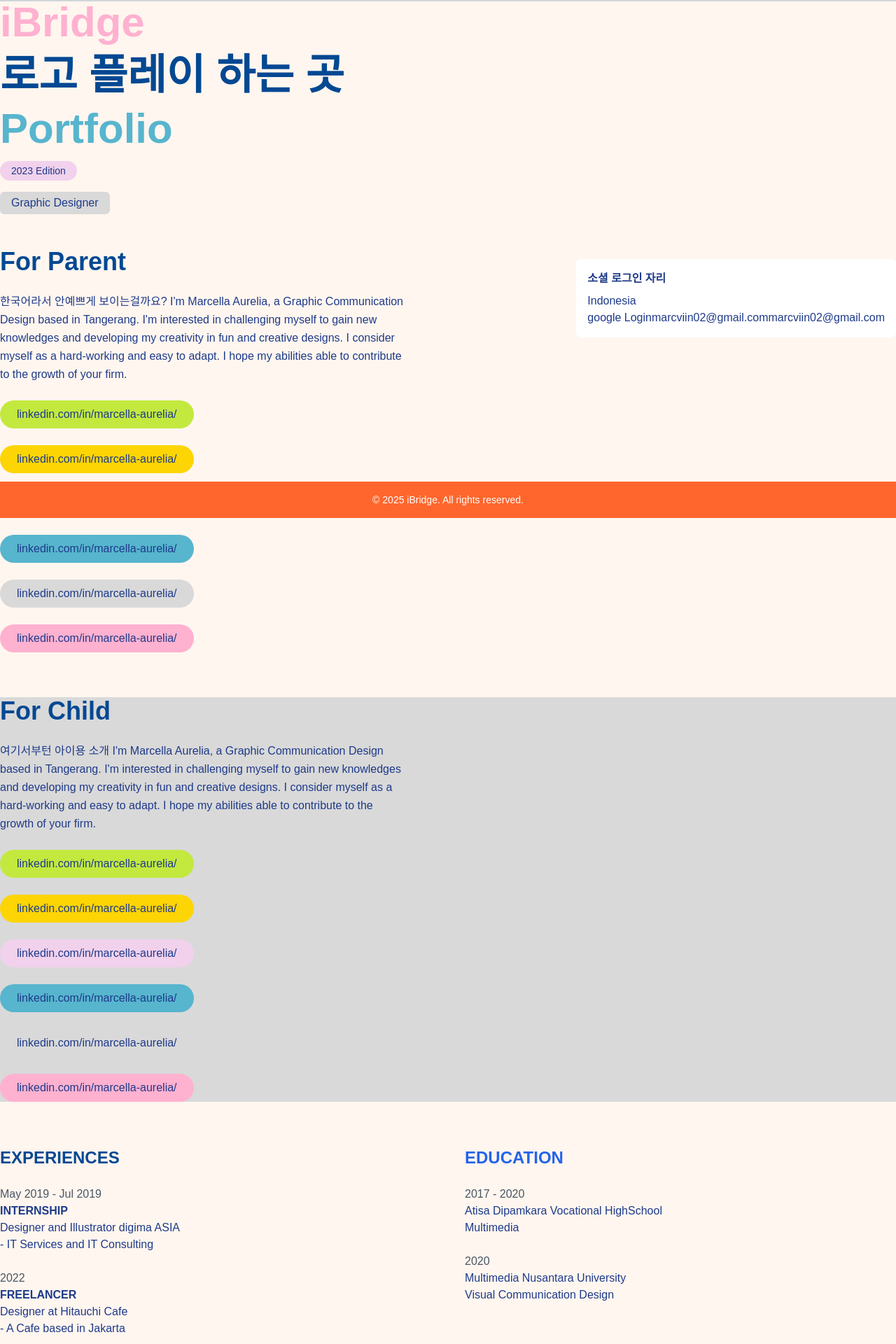
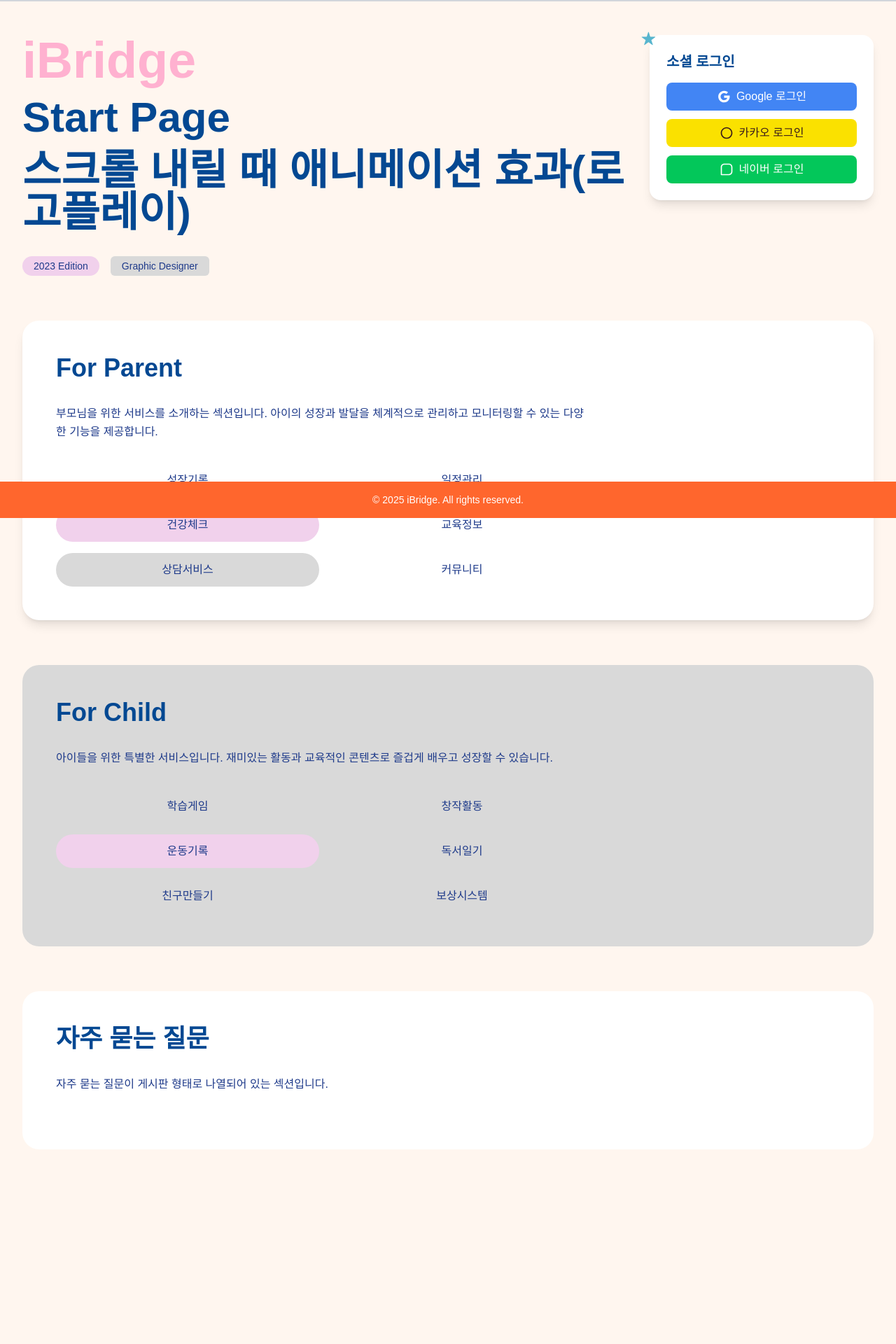
Before and after one commit to i-Bridge/front-ibridge-2025, a Next.js app: page / in a window 1280 px wide. Shown: the part 60-1980 px from the top of the page at 70% size. After the commit the page ends 1814 px from the top, so only its background shows below. Built offline with nearby package versions, Linux system fonts and the light colour scheme.

Commit message:
Design: start 페이지 구도 잡기

```diff
--- a/src/app/(start)/page.tsx
+++ b/src/app/(start)/page.tsx
@@ -1,148 +1,150 @@
-export default function Portfolio() {
+export default function StartPage() {
   return (
-    <div className="min-h-screen bg-i-ivory">
-      {/* Main Content */}
-      <main>
-        {/* 로고 플레이 하는 곳 */}
-        <div className="mb-12 ">
-          <div className="max-w-xl">
-            <h1 className="text-6xl text-i-pink font-bold mb-4">iBridge</h1>
+    <div className="min-h-screen bg-i-ivory px-8 py-12">
+      <main className="max-w-7xl mx-auto">
+        {/* Header Section with Logo and Social Login */}
+        <div className="flex justify-between items-start mb-16">
+          {/* Logo Section */}
+          <div className="flex-1">
+            <div className="relative">
+              <h1 className="text-7xl text-i-pink font-bold mb-4 relative z-10">
+                iBridge
+                <span className="absolute -top-2 -right-2 text-xl text-i-skyblue">
+                  ★
+                </span>
+              </h1>
               <h1 className="text-6xl text-i-darkblue font-bold mb-4">
-              로고 플레이 하는 곳
+                Start Page
               </h1>
-            <h1 className="text-6xl text-i-skyblue font-bold mb-4">
-              Portfolio
+              <h1 className="text-6xl text-i-darkblue font-bold mb-4">
+                스크롤 내릴 때 애니메이션 효과(로고플레이)
               </h1>
 
-            <div className="bg-i-lightpurple text-blue-900 w-fit px-4 py-1 rounded-full text-sm">
+              <div className="flex gap-4 mt-8">
+                <div className="bg-i-lightpurple text-blue-900 px-4 py-1 rounded-full text-sm">
                   2023 Edition
                 </div>
-            <div className="bg-i-lightgrey text-blue-900 px-4 py-1 rounded-md w-fit mt-4">
+                <div className="bg-i-lightgrey text-blue-900 px-4 py-1 rounded-md text-sm">
                   Graphic Designer
                 </div>
               </div>
             </div>
+          </div>
 
-        {/* 부모 서비스 소개 */}
-        <div className="flex justify-between items-start mb-16">
-          <div className="max-w-xl">
-            <h2 className="text-4xl text-i-darkblue font-bold mb-6">
-              For Parent
-            </h2>
-            <p className="text-blue-900 leading-relaxed">
-              한국어라서 안예쁘게 보이는걸까요? I'm Marcella Aurelia, a Graphic
-              Communication Design based in Tangerang. I'm interested in
-              challenging myself to gain new knowledges and developing my
-              creativity in fun and creative designs. I consider myself as a
-              hard-working and easy to adapt. I hope my abilities able to
-              contribute to the growth of your firm.
-            </p>
-            <div className="bg-i-lightgreen text-blue-900 rounded-full px-6 py-2 mt-6 w-fit">
-              linkedin.com/in/marcella-aurelia/
+          {/* Social Login Section */}
+          <div className="w-80">
+            <div className="bg-white p-6 rounded-2xl shadow-lg">
+              <h3 className="text-i-darkblue font-bold mb-4 text-xl">
+                소셜 로그인
+              </h3>
+              <div className="space-y-3">
+                <button className="w-full bg-[#4285F4] text-white py-2 px-4 rounded-lg flex items-center justify-center gap-2 hover:bg-[#357ABD] transition-colors">
+                  <svg className="w-5 h-5" viewBox="0 0 24 24">
+                    <path
+                      fill="currentColor"
+                      d="M12.545,10.239v3.821h5.445c-0.712,2.315-2.647,3.972-5.445,3.972c-3.332,0-6.033-2.701-6.033-6.032s2.701-6.032,6.033-6.032c1.498,0,2.866,0.549,3.921,1.453l2.814-2.814C17.503,2.988,15.139,2,12.545,2C7.021,2,2.543,6.477,2.543,12s4.478,10,10.002,10c8.396,0,10.249-7.85,9.426-11.748L12.545,10.239z"
+                    />
+                  </svg>
+                  Google 로그인
+                </button>
+                <button className="w-full bg-[#FAE100] text-[#391B1B] py-2 px-4 rounded-lg flex items-center justify-center gap-2 hover:bg-[#FDD835] transition-colors">
+                  <svg className="w-5 h-5" viewBox="0 0 24 24">
+                    <path
+                      fill="currentColor"
+                      d="M12,2C6.48,2,2,6.48,2,12s4.48,10,10,10s10-4.48,10-10S17.52,2,12,2z M12,20c-4.41,0-8-3.59-8-8s3.59-8,8-8s8,3.59,8,8S16.41,20,12,20z"
+                    />
+                  </svg>
+                  카카오 로그인
+                </button>
+                <button className="w-full bg-[#03C75A] text-white py-2 px-4 rounded-lg flex items-center justify-center gap-2 hover:bg-[#02B150] transition-colors">
+                  <svg className="w-5 h-5" viewBox="0 0 24 24">
+                    <path
+                      fill="currentColor"
+                      d="M16,2H8C4.691,2,2,4.691,2,8v13c0,0.553,0.447,1,1,1h13c3.309,0,6-2.691,6-6V8C22,4.691,19.309,2,16,2z M20,16c0,2.206-1.794,4-4,4H4V8c0-2.206,1.794-4,4-4h8c2.206,0,4,1.794,4,4V16z"
+                    />
+                  </svg>
+                  네이버 로그인
+                </button>
               </div>
-            <div className="bg-i-yellow text-blue-900 rounded-full px-6 py-2 mt-6 w-fit">
-              linkedin.com/in/marcella-aurelia/
-            </div>
-            <div className="bg-i-lightpurple text-blue-900 rounded-full px-6 py-2 mt-6 w-fit">
-              linkedin.com/in/marcella-aurelia/
-            </div>
-            <div className="bg-i-skyblue text-blue-900 rounded-full px-6 py-2 mt-6 w-fit">
-              linkedin.com/in/marcella-aurelia/
-            </div>
-            <div className="bg-i-lightgrey text-blue-900 rounded-full px-6 py-2 mt-6 w-fit">
-              linkedin.com/in/marcella-aurelia/
-            </div>
-            <div className="bg-i-pink text-blue-900 rounded-full px-6 py-2 mt-6 w-fit">
-              linkedin.com/in/marcella-aurelia/
-            </div>
-          </div>
-          <div className="relative">
-            <div className="bg-white p-4 rounded-lg mt-4">
-              <h3 className="mb-2 font-bold">소셜 로그인 자리</h3>
-              <div>Indonesia</div>
-              <button>google Login</button>
-              <button>marcviin02@gmail.com</button>
-              <button>marcviin02@gmail.com</button>
             </div>
           </div>
         </div>
 
-        {/* 아이용 서비스 소개 */}
-        <div className="flex justify-between items-start mb-16 bg-i-lightgrey">
-          <div className="max-w-xl">
-            <h2 className="text-4xl text-i-darkblue font-bold mb-6">
-              For Child
+        {/* Parent Service Section */}
+        <div className="mb-16 bg-white rounded-3xl p-12 shadow-lg">
+          <div className="max-w-3xl">
+            <h2 className="text-4xl text-i-darkblue font-bold mb-8">
+              For Parent
             </h2>
-            <p className="text-blue-900 leading-relaxed">
-              여기서부턴 아이용 소개 I'm Marcella Aurelia, a Graphic
-              Communication Design based in Tangerang. I'm interested in
-              challenging myself to gain new knowledges and developing my
-              creativity in fun and creative designs. I consider myself as a
-              hard-working and easy to adapt. I hope my abilities able to
-              contribute to the growth of your firm.
+            <p className="text-blue-900 leading-relaxed mb-8">
+              부모님을 위한 서비스를 소개하는 섹션입니다. 아이의 성장과 발달을
+              체계적으로 관리하고 모니터링할 수 있는 다양한 기능을 제공합니다.
             </p>
-            <div className="bg-i-lightgreen text-blue-900 rounded-full px-6 py-2 mt-6 w-fit">
-              linkedin.com/in/marcella-aurelia/
+            <div className="grid grid-cols-2 gap-4">
+              {[
+                '성장기록',
+                '일정관리',
+                '건강체크',
+                '교육정보',
+                '상담서비스',
+                '커뮤니티',
+              ].map((item, index) => (
+                <div
+                  key={index}
+                  className={`
+                  bg-i-${['lightgreen', 'yellow', 'lightpurple', 'skyblue', 'lightgrey', 'pink'][index]}
+                  text-blue-900 rounded-full px-6 py-3 text-center font-medium hover:transform hover:scale-105 transition-transform
+                `}
+                >
+                  {item}
                 </div>
-            <div className="bg-i-yellow text-blue-900 rounded-full px-6 py-2 mt-6 w-fit">
-              linkedin.com/in/marcella-aurelia/
-            </div>
-            <div className="bg-i-lightpurple text-blue-900 rounded-full px-6 py-2 mt-6 w-fit">
-              linkedin.com/in/marcella-aurelia/
-            </div>
-            <div className="bg-i-skyblue text-blue-900 rounded-full px-6 py-2 mt-6 w-fit">
-              linkedin.com/in/marcella-aurelia/
-            </div>
-            <div className="bg-i-lightgrey text-blue-900 rounded-full px-6 py-2 mt-6 w-fit">
-              linkedin.com/in/marcella-aurelia/
-            </div>
-            <div className="bg-i-pink text-blue-900 rounded-full px-6 py-2 mt-6 w-fit">
-              linkedin.com/in/marcella-aurelia/
+              ))}
             </div>
           </div>
         </div>
-        {/* Experience & Education */}
-        <div className="grid grid-cols-2 gap-12 mb-16">
-          <div>
-            <h2 className="text-2xl text-i-darkblue font-bold mb-6">
-              EXPERIENCES
+
+        {/* Child Service Section */}
+        <div className="mb-16 bg-i-lightgrey rounded-3xl p-12">
+          <div className="max-w-3xl">
+            <h2 className="text-4xl text-i-darkblue font-bold mb-8">
+              For Child
             </h2>
-            <div className="space-y-6">
-              <div>
-                <p className="text-gray-600">May 2019 - Jul 2019</p>
-                <p className="font-bold">INTERNSHIP</p>
-                <p>Designer and Illustrator digima ASIA</p>
-                <p>- IT Services and IT Consulting</p>
+            <p className="text-blue-900 leading-relaxed mb-8">
+              아이들을 위한 특별한 서비스입니다. 재미있는 활동과 교육적인
+              콘텐츠로 즐겁게 배우고 성장할 수 있습니다.
+            </p>
+            <div className="grid grid-cols-2 gap-4">
+              {[
+                '학습게임',
+                '창작활동',
+                '운동기록',
+                '독서일기',
+                '친구만들기',
+                '보상시스템',
+              ].map((item, index) => (
+                <div
+                  key={index}
+                  className={`
+                  bg-i-${['lightgreen', 'yellow', 'lightpurple', 'skyblue', 'white', 'pink'][index]}
+                  text-blue-900 rounded-full px-6 py-3 text-center font-medium hover:transform hover:scale-105 transition-transform
+                `}
+                >
+                  {item}
                 </div>
-              <div>
-                <p className="text-gray-600">2022</p>
-                <p className="font-bold">FREELANCER</p>
-                <p>Designer at Hitauchi Cafe</p>
-                <p>- A Cafe based in Jakarta</p>
-              </div>
-              <div>
-                <p className="text-gray-600">NOW</p>
-                <p className="font-bold">FREELANCER & STUDY</p>
-                <p>Designer for Social Media,</p>
-                <p>Personal Branding Project:</p>
-                <p>Brand design, social post, UI/UX design</p>
+              ))}
             </div>
           </div>
         </div>
-          <div>
-            <h2 className="text-2xl text-blue-600 font-bold mb-6">EDUCATION</h2>
-            <div className="space-y-6">
-              <div>
-                <p className="text-gray-600">2017 - 2020</p>
-                <p>Atisa Dipamkara Vocational HighSchool</p>
-                <p>Multimedia</p>
-              </div>
-              <div>
-                <p className="text-gray-600">2020</p>
-                <p>Multimedia Nusantara University</p>
-                <p>Visual Communication Design</p>
-              </div>
-            </div>
+
+        {/* 자주묻는질문 */}
+        <div className="mb-16 bg-white rounded-3xl p-12">
+          <div className="max-w-3xl">
+            <h2 className="text-4xl text-i-darkblue font-bold mb-8">
+              자주 묻는 질문
+            </h2>
+            <p className="text-blue-900 leading-relaxed mb-8">
+              자주 묻는 질문이 게시판 형태로 나열되어 있는 섹션입니다.
+            </p>
           </div>
         </div>
       </main>
```
Lines whose indentation alone changed are shown as unchanged.
